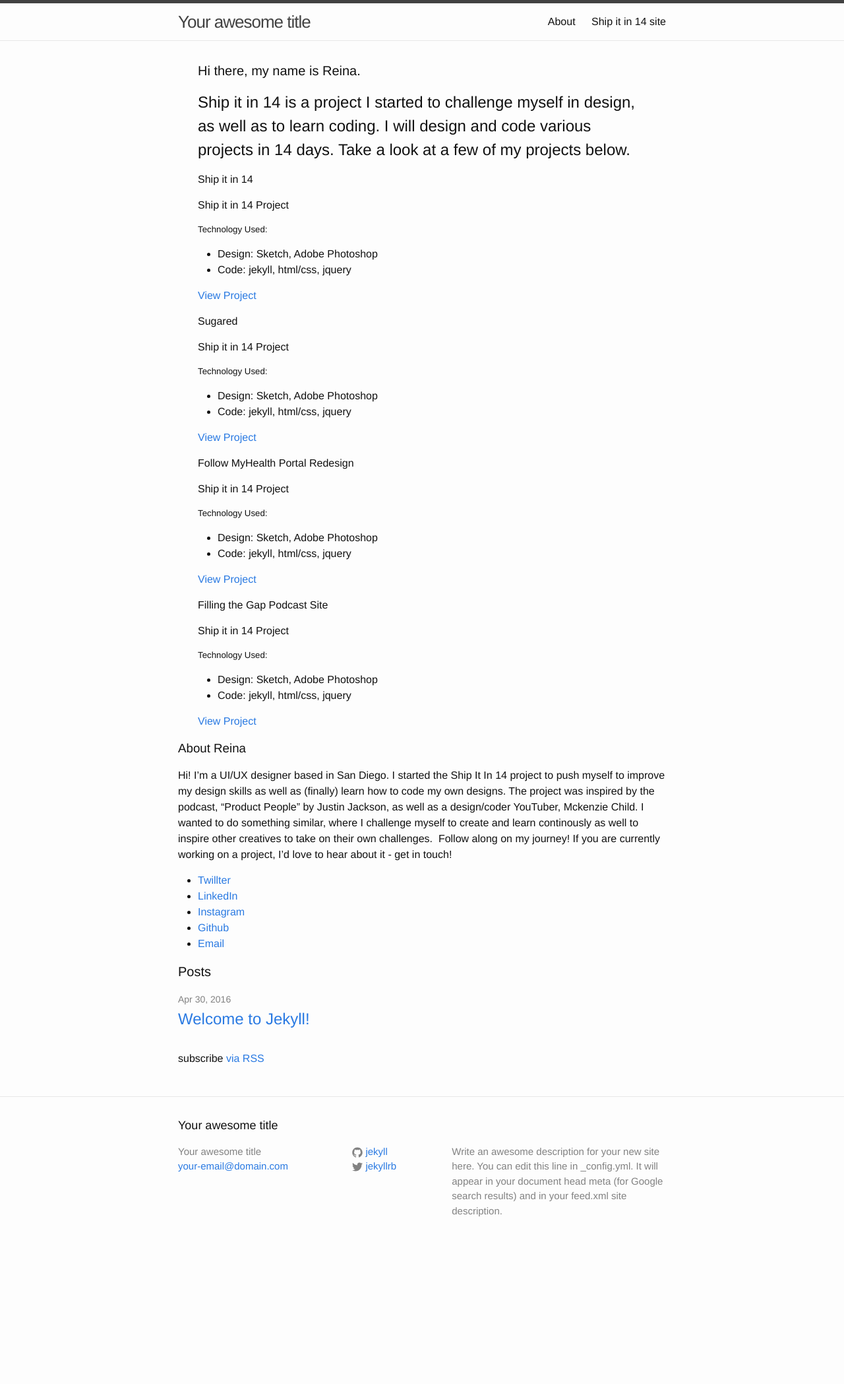
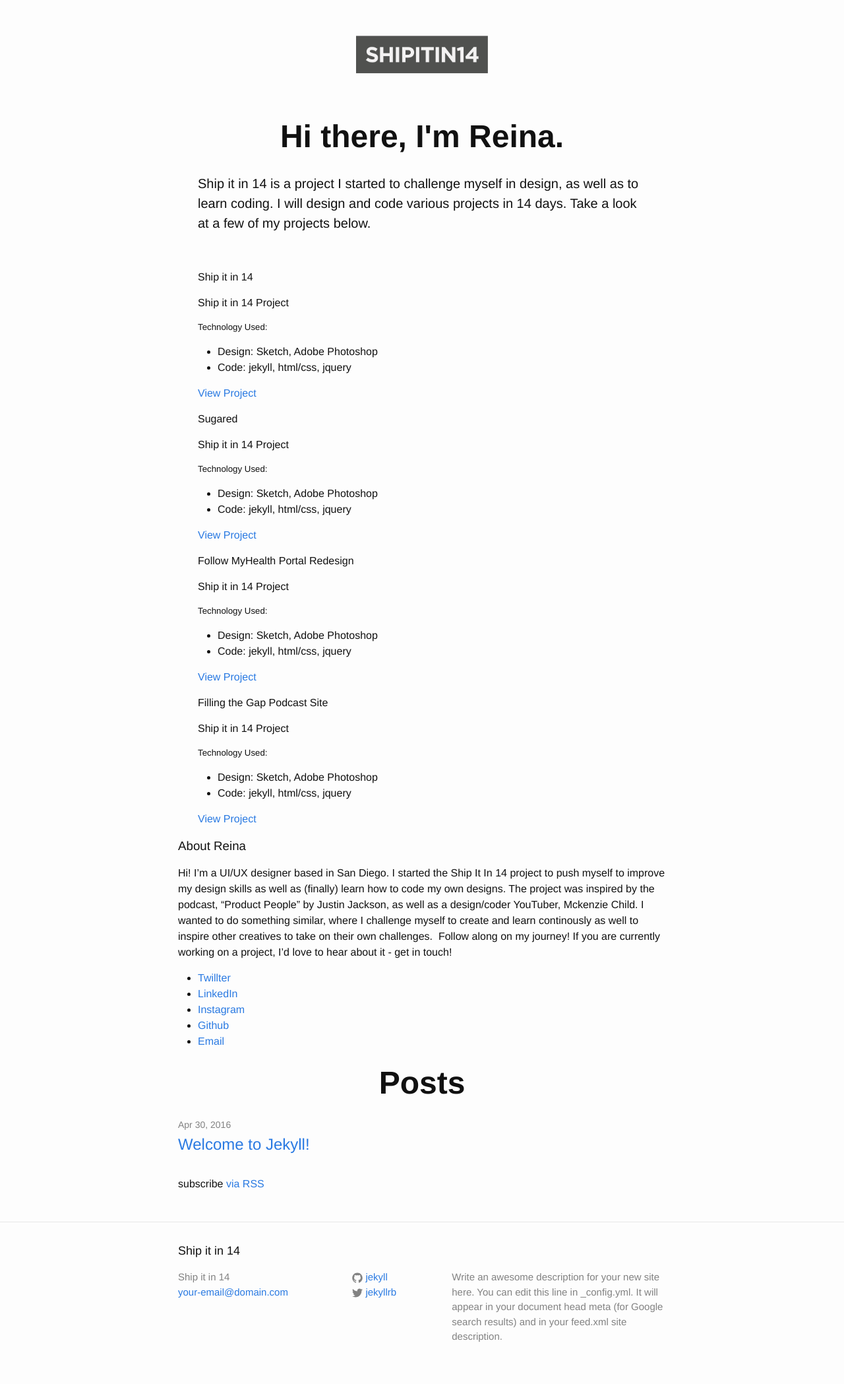
Before and after one commit to Reipun/sii14_site, a Jekyll site: the page built from index.html, in a window 1280 px wide. Shown: the whole page at 66% size. Built offline with Jekyll 4.4.1, drawn with Linux system fonts in a browser that asks for light colours; before the commit the page ends 1906 px from its top, so only the background shows below that.

Commit message:
Add logo, remove nav and style header texts

```diff
--- a/_config.yml
+++ b/_config.yml
@@ -6,7 +6,7 @@
 # 'jekyll serve'. If you change this file, please restart the server process.
 
 # Site settings
-title: Your awesome title
+title: Ship it in 14
 email: your-email@domain.com
 description: > # this means to ignore newlines until "baseurl:"
   Write an awesome description for your new site here. You can edit this
--- a/_includes/header.html
+++ b/_includes/header.html
@@ -3,8 +3,9 @@
   <div class="wrapper">
 
     <a class="site-title" href="{{ site.baseurl }}/">{{ site.title }}</a>
+    <div class="site-logo"><img src="assets/logo.png"></div>
 
-    <nav class="site-nav">
+    <!-- <nav class="site-nav">
       <a href="#" class="menu-icon">
         <svg viewBox="0 0 18 15">
           <path fill="#424242" d="M18,1.484c0,0.82-0.665,1.484-1.484,1.484H1.484C0.665,2.969,0,2.304,0,1.484l0,0C0,0.665,0.665,0,1.484,0 h15.031C17.335,0,18,0.665,18,1.484L18,1.484z"/>
@@ -18,7 +19,7 @@
           {% if my_page.title %}
           <a class="page-link" href="{{ my_page.url | prepend: site.baseurl }}">{{ my_page.title }}</a>
           {% endif %}
-        {% endfor %}
+        {% endfor %} -->
       </div>
     </nav>
 
--- a/_sass/_layout.scss
+++ b/_sass/_layout.scss
@@ -2,26 +2,24 @@
  * Site header
  */
 .site-header {
-    border-top: 5px solid $grey-color-dark;
-    border-bottom: 1px solid $grey-color-light;
-    min-height: 56px;
+    // border-top: 5px solid $grey-color-dark;
+    border-bottom: none;
+    min-height: 100px;
 
     // Positioning context for the mobile navigation icon
     position: relative;
 }
 
 .site-title {
-    font-size: 26px;
-    font-weight: 300;
-    line-height: 56px;
-    letter-spacing: -1px;
+    opacity: 0;
     margin-bottom: 0;
-    float: left;
+}
 
-    &,
-    &:visited {
-        color: $grey-color-dark;
-    }
+.site-logo {
+  display: block;
+  max-width: 200px;
+  margin: 0 auto;
+  padding: 30px;
 }
 
 .site-nav {
@@ -172,8 +170,16 @@
 }
 
 .page-heading {
+    font-size: 48px;
+    font-weight: bold;
+    text-align: center;
+}
+
+.subtitle {
     font-size: 20px;
-}
+    font-weight: 200;
+    padding: 5px 0 40px 0;
+  }
 
 .post-list {
     margin-left: 0;
@@ -217,7 +223,7 @@
     margin-bottom: $spacing-unit;
 
     h2 {
-        font-size: 32px;
+        font-size: 40px;
 
         @include media-query($on-laptop) {
             font-size: 28px;
--- a/index.html
+++ b/index.html
@@ -18,7 +18,7 @@ layout: default
 <body>
   <section id="container">
     <div class="wrapper">
-        <h1 class="page-heading">Hi there, my name is Reina.</h1>
+        <h1 class="page-heading">Hi there, I'm Reina.</h1>
         <h2 class="subtitle">Ship it in 14 is a project I started to challenge myself in design, as well as to learn coding. I will design and code various projects in 14 days. Take a look at a few of my projects below.</h2>
 
           <div class="menuWrapper">
@@ -33,6 +33,7 @@ layout: default
             </div>
           </div>
 
+<div id="projectnav">
           <div class="menuWrapper">
             <div class="menu1"><p>Sugared</p></div>
             <div class="menu2"><h4>Ship it in 14 Project</h4>
@@ -68,6 +69,7 @@ layout: default
               <p><a href="#" class="button button_primary">View Project</a></p>
             </div>
           </div>
+        </div>
     </section>
 
 
```
Also changed, not shown: assets/logo.png (added), 1 other file.
